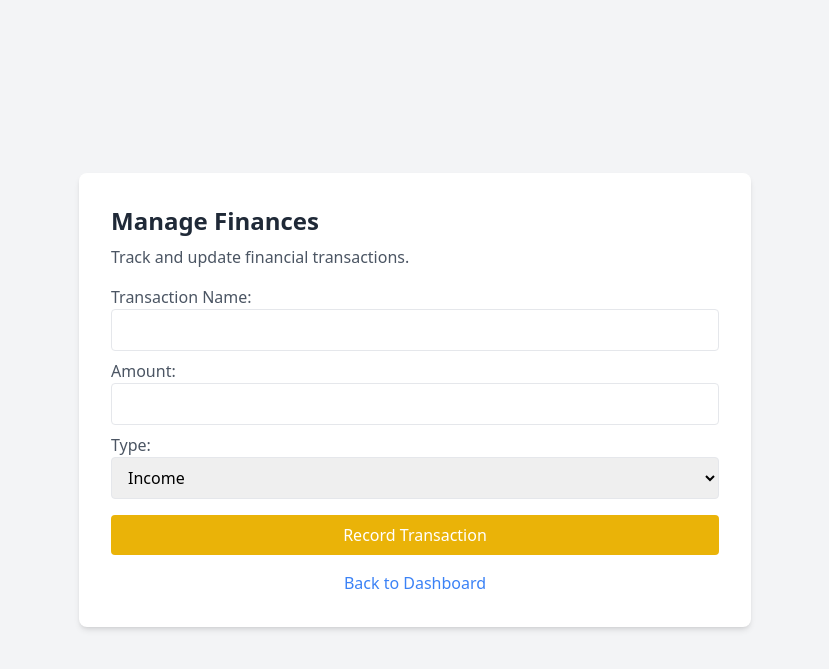
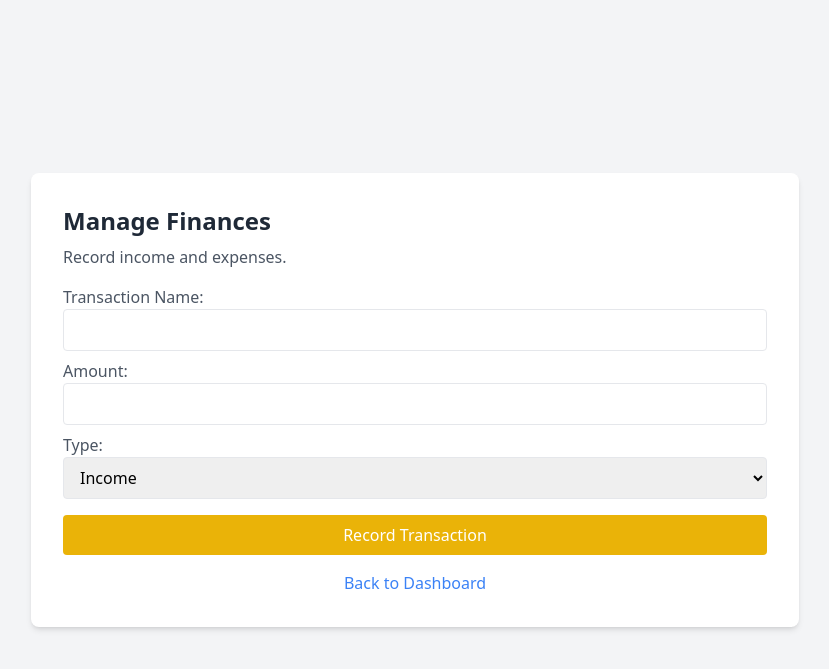
Before and after one commit to Blank058/ScienceClubApp, a Flask app: page /finances in a window 1280 px wide. Shown: the top 669 px of the page, without its empty margins (225-1054 px from the left). Run offline with Flask 3, Linux system fonts and the light colour scheme; the visitor is signed in with stand-in values (Sample User, id 1); some libraries are stand-ins or nearby versions.

Commit message:
Update finances.html

```diff
--- a/templates/finances.html
+++ b/templates/finances.html
@@ -7,16 +7,16 @@
     <script src="https://cdn.tailwindcss.com"></script>
 </head>
 <body class="bg-gray-100 flex flex-col items-center justify-center min-h-screen">
-    <div class="bg-white p-8 rounded-lg shadow-md w-full max-w-2xl">
+    <div class="bg-white p-8 rounded-lg shadow-md w-full max-w-3xl">
         <h2 class="text-2xl font-bold text-gray-800">Manage Finances</h2>
-        <p class="text-gray-600 mt-2">Track and update financial transactions.</p>
+        <p class="text-gray-600 mt-2">Record income and expenses.</p>
 
         <form method="POST" class="mt-4">
             <label class="block text-gray-600">Transaction Name:</label>
-            <input type="text" name="transaction_name" class="w-full border px-3 py-2 rounded focus:ring focus:ring-yellow-300">
+            <input type="text" name="transaction_name" class="w-full border px-3 py-2 rounded focus:ring focus:ring-yellow-300" required>
 
             <label class="block text-gray-600 mt-2">Amount:</label>
-            <input type="number" name="amount" class="w-full border px-3 py-2 rounded focus:ring focus:ring-yellow-300">
+            <input type="number" name="amount" class="w-full border px-3 py-2 rounded focus:ring focus:ring-yellow-300" required>
 
             <label class="block text-gray-600 mt-2">Type:</label>
             <select name="transaction_type" class="w-full border px-3 py-2 rounded focus:ring focus:ring-yellow-300">
```
